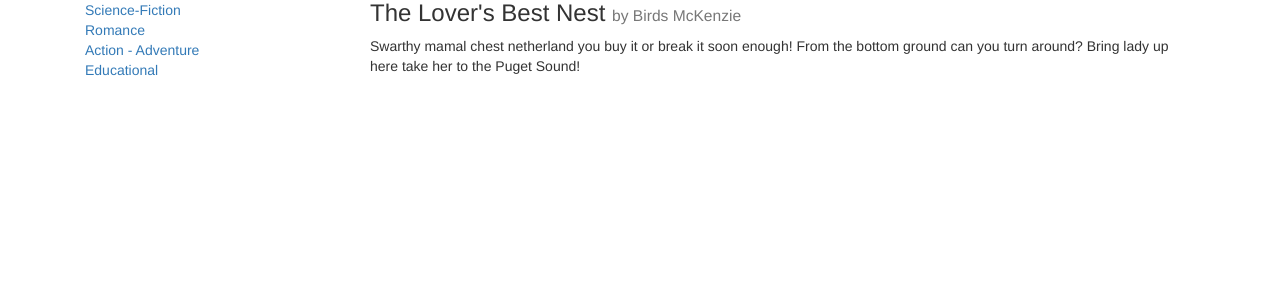
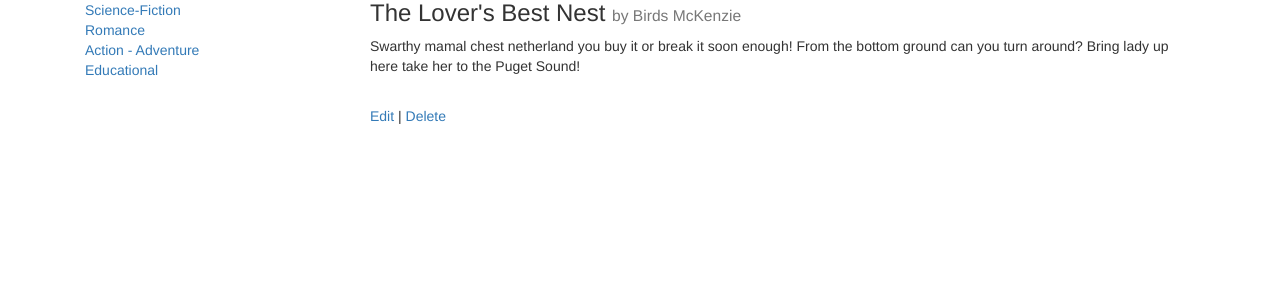
Before and after one commit to drewhontz/bookbuy, a Flask app: page /1/7 in a window 1280 px wide. Shown: the part 229-529 px from the top of the page. Run offline with Flask 2, Linux system fonts and the light colour scheme; the visitor is signed in with stand-in values (Sample User, id 1); data comes from the database, SQL or seed files in the repository; some libraries are stand-ins or nearby versions.

Commit message:
edit/delete for books now avail

```diff
--- a/app.py
+++ b/app.py
@@ -14,10 +14,6 @@ APPLICATION_NAME = "Book Buy Application"
 
 def is_logged_in():
     return 'username' in login_session
-
-# def add_book_mods():
-#     HTMLedit = ""
-#     HTMLdelete =
 
 @app.route('/')
 def catalog():
--- a/templates/item_contents.html
+++ b/templates/item_contents.html
@@ -28,6 +28,13 @@
 				{% endwith %}
 				<h3>{{book.title}} <small>by {{book.author}}</small></h3>
 				<p>{{book.description}}</p>
+				<section>
+				{% if is_logged_in() %}
+  						<br>
+  							<a href="{{url_for('editBook', genre_id=book.genre, book_id=book.id)}}">Edit</a> |
+  							<a href="{{url_for('deleteBook', genre_id=book.genre, book_id=book.id)}}">Delete</a>
+  						{% endif %}
+  				</section>
 			</section>
 		</section>
 {% endblock %}
```
Also changed, not shown: templates/genre_contents.html (+10 -5 lines).
